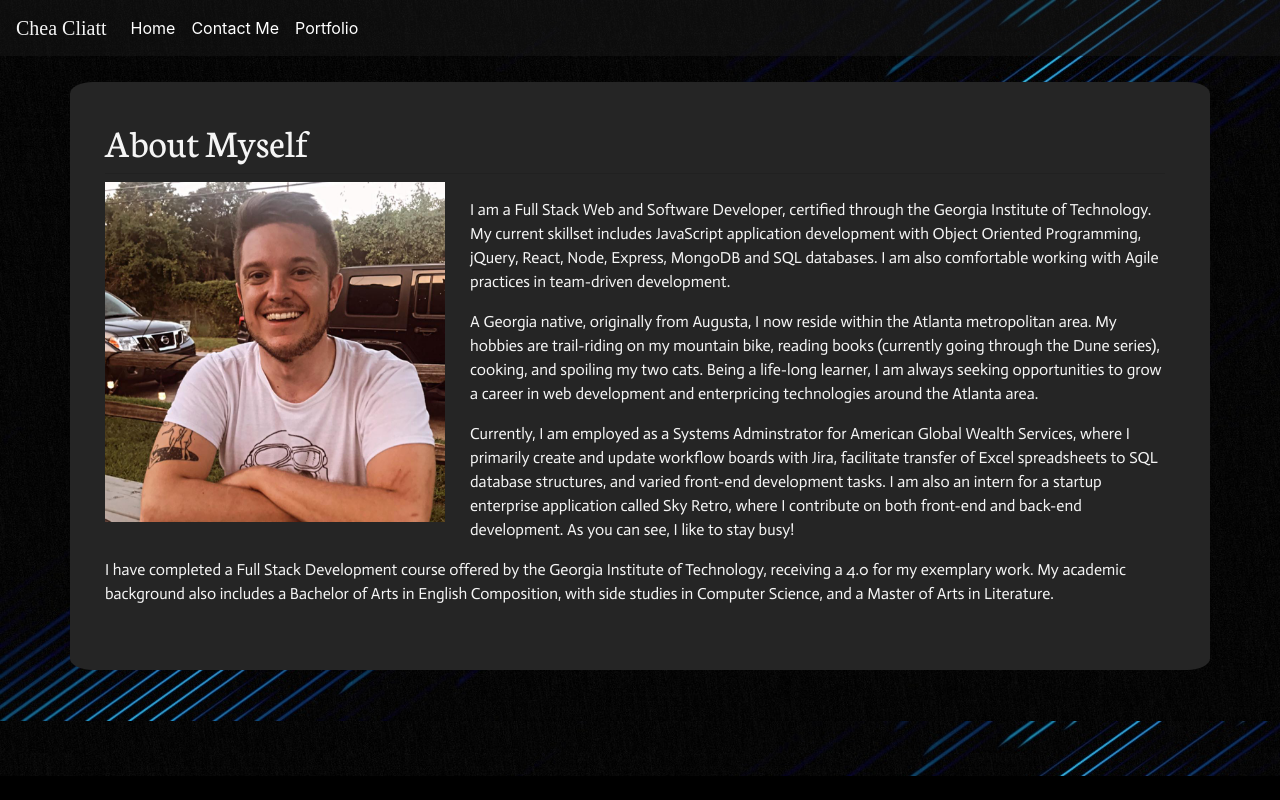
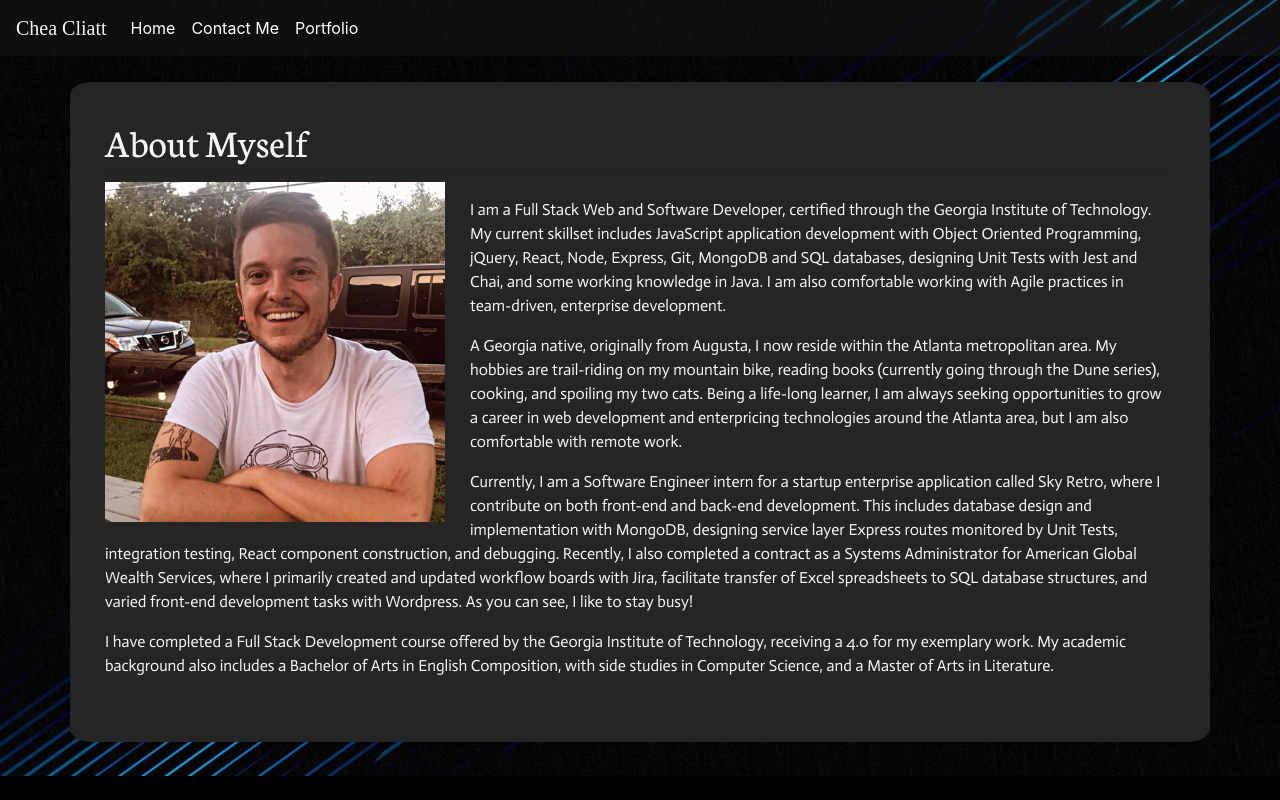
Before and after one commit to cheacliatt/domain-portfolio, a React (Create React App) app in the folder client/: page / in a window 1280 px wide. Built offline with nearby package versions, Linux system fonts and the light colour scheme.

Commit message:
Updated about me with current work history

```diff
--- a/client/src/components/HomeBody/index.js
+++ b/client/src/components/HomeBody/index.js
@@ -19,8 +19,10 @@ function HomeBody() {
             I am a Full Stack Web and Software Developer, certified through the
             Georgia Institute of Technology. My current skillset includes
             JavaScript application development with Object Oriented Programming,
-            jQuery, React, Node, Express, MongoDB and SQL databases. I am also
-            comfortable working with Agile practices in team-driven development.
+            jQuery, React, Node, Express, Git, MongoDB and SQL databases,
+            designing Unit Tests with Jest and Chai, and some working knowledge
+            in Java. I am also comfortable working with Agile practices in
+            team-driven, enterprise development.
           </p>
           <p>
             A Georgia native, originally from Augusta, I now reside within the
@@ -28,16 +30,21 @@ function HomeBody() {
             mountain bike, reading books (currently going through the Dune
             series), cooking, and spoiling my two cats. Being a life-long
             learner, I am always seeking opportunities to grow a career in web
-            development and enterpricing technologies around the Atlanta area.
+            development and enterpricing technologies around the Atlanta area,
+            but I am also comfortable with remote work.
           </p>
           <p>
-            Currently, I am employed as a Systems Adminstrator for American
-            Global Wealth Services, where I primarily create and update workflow
-            boards with Jira, facilitate transfer of Excel spreadsheets to SQL
-            database structures, and varied front-end development tasks. I am
-            also an intern for a startup enterprise application called Sky
-            Retro, where I contribute on both front-end and back-end
-            development. As you can see, I like to stay busy!
+            Currently, I am a Software Engineer intern for a startup enterprise
+            application called Sky Retro, where I contribute on both front-end
+            and back-end development. This includes database design and
+            implementation with MongoDB, designing service layer Express routes
+            monitored by Unit Tests, integration testing, React component
+            construction, and debugging. Recently, I also completed a contract
+            as a Systems Administrator for American Global Wealth Services,
+            where I primarily created and updated workflow boards with Jira,
+            facilitate transfer of Excel spreadsheets to SQL database
+            structures, and varied front-end development tasks with Wordpress.
+            As you can see, I like to stay busy!
           </p>
           <p>
             I have completed a Full Stack Development course offered by the
```
